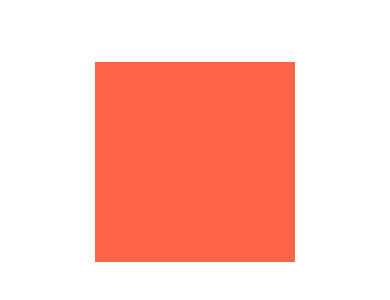
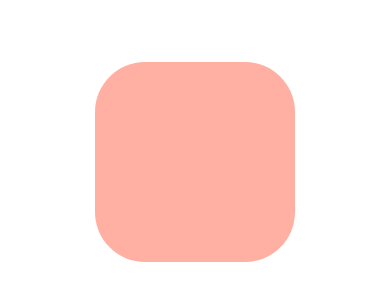
Before and after one commit to Roen77/rn_nmd_ani, a React Native app: screen / in a window 390 px wide. Shown: the part 260-560 px from the top of the page. Built offline with nearby package versions, Linux system fonts and the light colour scheme.

Commit message:
interpolation 기본

```diff
--- a/App.js
+++ b/App.js
@@ -1,5 +1,5 @@
 import React, {useEffect, useRef, useState} from 'react';
-import {Animated, Easing, TouchableOpacity} from 'react-native';
+import {Animated, Easing, Pressable, TouchableOpacity} from 'react-native';
 import styled from 'styled-components/native';
 
 const Container = styled.View`
@@ -33,9 +33,10 @@ export default function App() {
   //애니메이션은 애니메이션 컴포넌트에서만 사용가능하다.
   const moveUp = () => {
     Animated.timing(Y_POSITION, {
-      toValue: up ? 200 : -200,
+      toValue: up ? 300 : -300,
       useNativeDriver: true,
-      easing: Easing.bounce,
+      duration: 1000,
+      // easing: Easing.bounce,
     }).start(toggleUp);
     // Animated.spring(Y_POSITION, {
     //   toValue: 200,
@@ -46,14 +47,32 @@ export default function App() {
     // }).start();
   };
 
+  const opacity = Y_POSITION.interpolate({
+    // Y_POSITION 이 -300 ,0, 300인 경우를 알고 싶다.
+    inputRange: [-300, 0, 300],
+    // 매칭하면됨 -300이면 아웃풋은1로, 0이면 0.5로 ..
+    outputRange: [1, 0.5, 1],
+    // inputRange와 outputRange 길이가 같아야함
+  });
+  const borderRadius = Y_POSITION.interpolate({
+    inputRange: [-300, 300],
+    outputRange: [100, 0],
+  });
+  Y_POSITION.addListener(() => {
+    console.log('Y VALUE:', Y_POSITION);
+    console.log('opacity VALUE:', opacity);
+    console.log('borderRadius VALUE:', borderRadius);
+  });
   Y_POSITION.addListener(() => console.log(Y_POSITION));
   useEffect(() => {}, []);
   console.log('rendering');
   return (
     <Container>
-      <TouchableOpacity onPress={moveUp}>
-        <AnimatedBox style={{transform: [{translateY: Y_POSITION}]}} />
-      </TouchableOpacity>
+      <Pressable onPress={moveUp}>
+        <AnimatedBox
+          style={{opacity, borderRadius, transform: [{translateY: Y_POSITION}]}}
+        />
+      </Pressable>
     </Container>
   );
 }
```
